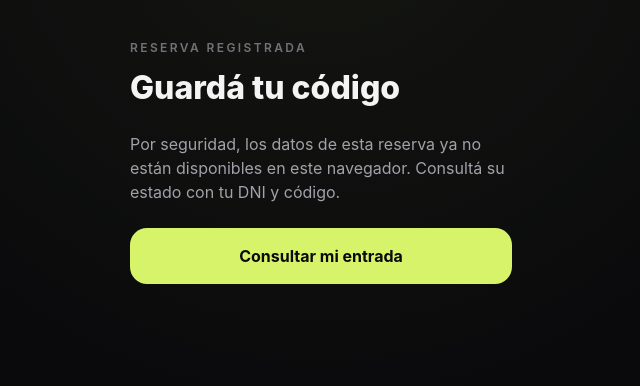
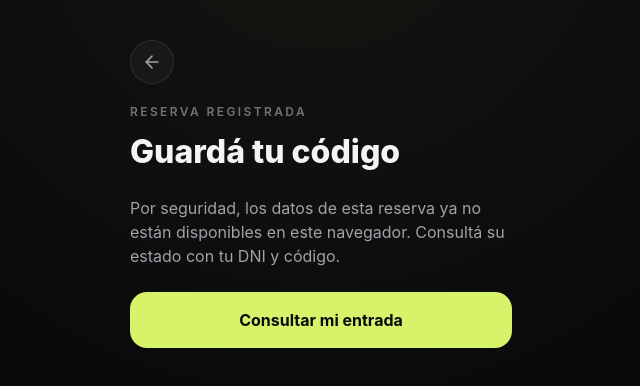
Before and after one commit to Jose-Dehan/recibida, a Next.js app: page /reserva/1 in a window 1280 px wide. Shown: the top 386 px of the page, without its empty margins (319-959 px from the left). Built offline with nearby package versions, Linux system fonts and the light colour scheme.

Commit message:
Improve reservation completion navigation

```diff
--- a/app/reserva/[codigo]/page.tsx
+++ b/app/reserva/[codigo]/page.tsx
@@ -2,6 +2,8 @@
 
 import { use, useEffect, useState } from "react";
 import Link from "next/link";
+import { useRouter } from "next/navigation";
+import { ArrowLeft } from "lucide-react";
 import { MobilePageContainer } from "@/components/MobilePageContainer";
 import { PaymentDetailsCard } from "@/components/PaymentDetailsCard";
 import { ReceiptUploader } from "@/components/ReceiptUploader";
@@ -15,8 +17,17 @@ function formatExpiration(value: string) {
   return Number.isNaN(date.getTime()) ? value : new Intl.DateTimeFormat("es-AR", { day: "2-digit", month: "2-digit", year: "numeric" }).format(date);
 }
 
+function HomeBackButton() {
+  return (
+    <Link href="/" aria-label="Volver al inicio" className="group mb-5 inline-flex h-11 w-11 items-center justify-center rounded-full border border-white/[0.09] bg-white/[0.035] text-zinc-400 outline-none transition hover:border-accent/25 hover:bg-accent/[0.06] hover:text-accent focus-visible:ring-2 focus-visible:ring-accent">
+      <ArrowLeft aria-hidden="true" className="h-5 w-5 transition-transform group-hover:-translate-x-0.5" strokeWidth={1.9} />
+    </Link>
+  );
+}
+
 export default function ReservationPage({ params }: { params: Promise<{ codigo: string }> }) {
   const { codigo } = use(params);
+  const router = useRouter();
   const [data, setData] = useState<CreateReservationResponse | null>(null);
 
   useEffect(() => {
@@ -28,7 +39,7 @@ export default function ReservationPage({ params }: { params: Promise<{ codigo:
   }, [codigo]);
 
   if (!data?.reservation) {
-    return <MobilePageContainer><p className="eyebrow">Reserva registrada</p><h1 className="mt-2 text-[2rem] font-extrabold">Guardá tu código</h1><p className="mt-5 text-zinc-400">Por seguridad, los datos de esta reserva ya no están disponibles en este navegador. Consultá su estado con tu DNI y código.</p><Link href="/consulta" className="mt-6 flex min-h-14 items-center justify-center rounded-[17px] bg-accent px-5 font-bold text-ink">Consultar mi entrada</Link></MobilePageContainer>;
+    return <MobilePageContainer><HomeBackButton /><p className="eyebrow">Reserva registrada</p><h1 className="mt-2 text-[2rem] font-extrabold">Guardá tu código</h1><p className="mt-5 text-zinc-400">Por seguridad, los datos de esta reserva ya no están disponibles en este navegador. Consultá su estado con tu DNI y código.</p><Link href="/consulta" className="mt-6 flex min-h-14 items-center justify-center rounded-[17px] bg-accent px-5 font-bold text-ink">Consultar mi entrada</Link></MobilePageContainer>;
   }
 
   const backendReservation = data.reservation;
@@ -40,6 +51,7 @@ export default function ReservationPage({ params }: { params: Promise<{ codigo:
   const canUploadReceipt = status === "Pendiente";
 
   return <MobilePageContainer>
+    <HomeBackButton />
     <div className="flex items-start justify-between gap-4"><div><p className="eyebrow">Listo, recibimos tus datos</p><h1 className="mt-2 text-[2rem] font-extrabold tracking-[-0.035em]">Compra registrada</h1></div><div className="mt-1 shrink-0"><StatusBadge status={status} /></div></div>
     <div className="mt-6 space-y-3"><ReservationSummaryCard reservation={reservation} showCode={false} /><PaymentDetailsCard /></div>
     <aside className="relative mt-4 overflow-hidden rounded-[22px] border border-accent/[0.16] bg-[linear-gradient(135deg,rgba(214,243,106,0.055),rgba(17,17,19,0.96)_48%)] p-5 shadow-[0_16px_45px_rgba(0,0,0,0.25),0_0_28px_rgba(214,243,106,0.035)]">
@@ -54,6 +66,6 @@ export default function ReservationPage({ params }: { params: Promise<{ codigo:
         </div>
       </div>
     </aside>
-    {canUploadReceipt && <div className="mt-5"><ReceiptUploader dni={backendReservation.dni} codigo={backendReservation.code} existingReceipt={backendReservation.receiptUploaded === true} /></div>}
+    {canUploadReceipt && <div className="mt-5"><ReceiptUploader dni={backendReservation.dni} codigo={backendReservation.code} existingReceipt={backendReservation.receiptUploaded === true} onUploaded={() => router.push("/")} /></div>}
   </MobilePageContainer>;
 }
```
